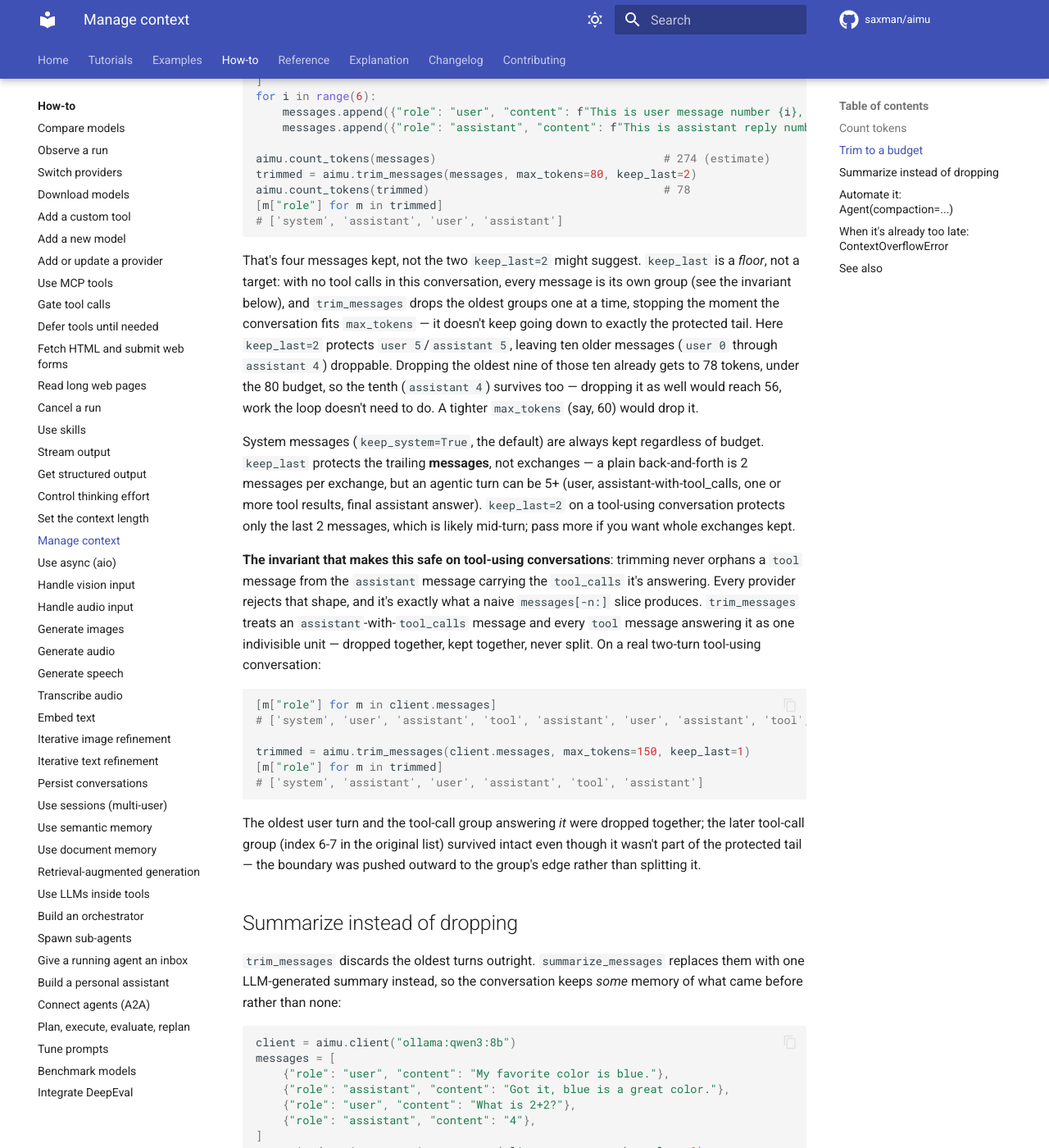
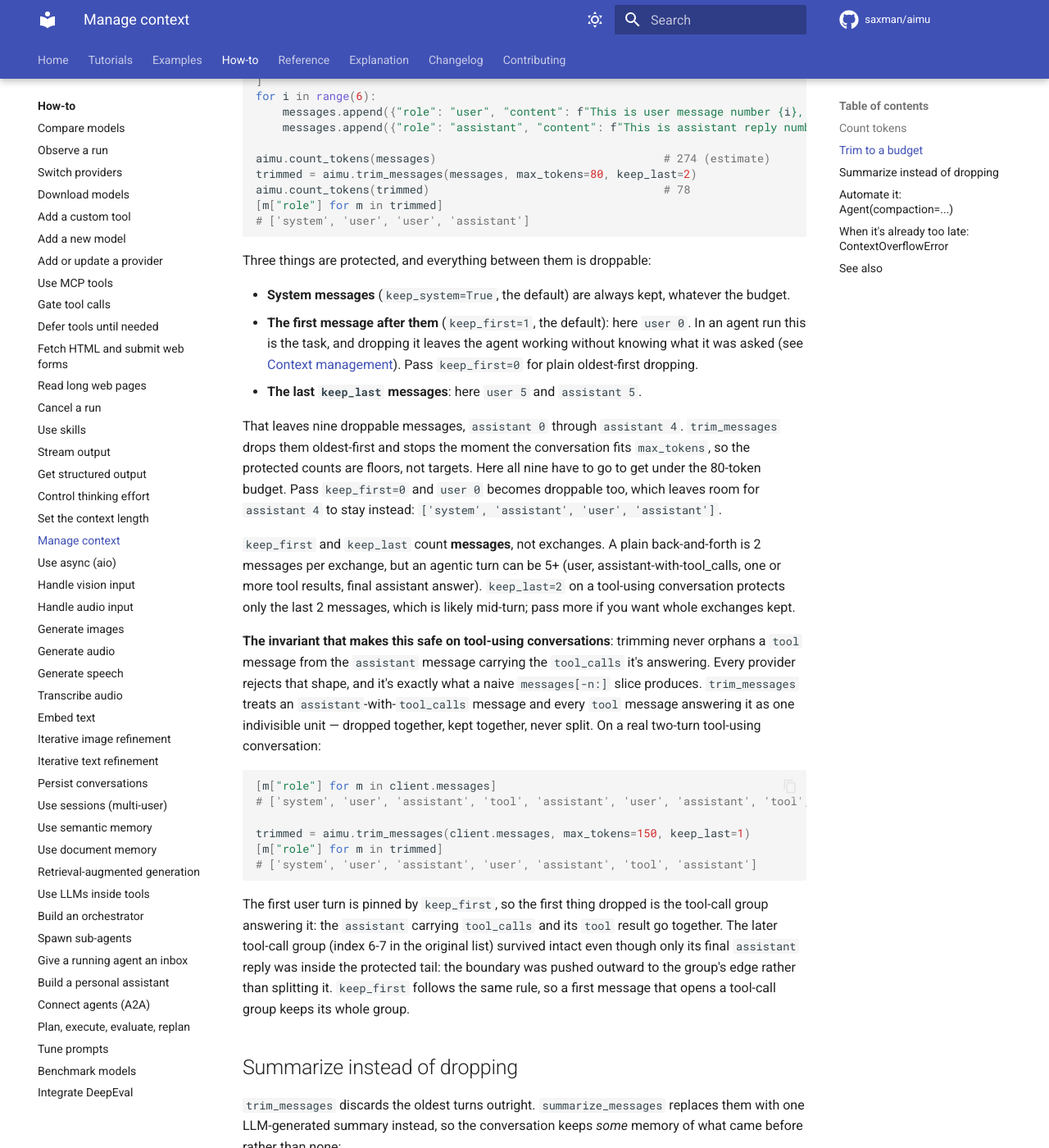
Before and after one commit to saxman/aimu, an MkDocs documentation site: the page built from docs/how-to/manage-context.md, in a window 1280 px wide and 1400 px high, scrolled down 1092 px. Shown: the whole window at 82% size. Built offline with MkDocs 1.6.1 and Material for MkDocs 9.7.7, drawn with Linux system fonts in a browser that asks for light colours; comment, search, counter and statistics services are not loaded; some of the changed text lies outside the part shown.

Commit message:
feat(context): trim_messages keeps the first message after the system prompt
In an agent run the first non-system message is the task, and oldest-first
dropping removed it before anything else, so a worker under compaction=
answered a question it could no longer see, with nothing raised. New
keep_first, default 1, mirrors keep_last and widens to a whole tool-call
group. keep_first=0 restores plain oldest-first dropping.

Co-Authored-By: Claude Opus 5.5 <noreply@anthropic.com>

````diff
--- a/docs/how-to/manage-context.md
+++ b/docs/how-to/manage-context.md
@@ -53,20 +53,25 @@ aimu.count_tokens(messages)                                  # 274 (estimate)
 trimmed = aimu.trim_messages(messages, max_tokens=80, keep_last=2)
 aimu.count_tokens(trimmed)                                   # 78
 [m["role"] for m in trimmed]
-# ['system', 'assistant', 'user', 'assistant']
+# ['system', 'user', 'user', 'assistant']
 ```
 
-That's four messages kept, not the two `keep_last=2` might suggest. `keep_last` is a *floor*,
-not a target: with no tool calls in this conversation, every message is its own group (see the
-invariant below), and `trim_messages` drops the oldest groups one at a time, stopping the moment
-the conversation fits `max_tokens` — it doesn't keep going down to exactly the protected tail.
-Here `keep_last=2` protects `user 5`/`assistant 5`, leaving ten older messages (`user 0` through
-`assistant 4`) droppable. Dropping the oldest nine of those ten already gets to 78 tokens, under
-the 80 budget, so the tenth (`assistant 4`) survives too — dropping it as well would reach 56, work
-the loop doesn't need to do. A tighter `max_tokens` (say, 60) would drop it.
+Three things are protected, and everything between them is droppable:
 
-System messages (`keep_system=True`, the default) are always kept regardless of budget.
-`keep_last` protects the trailing **messages**, not exchanges — a plain back-and-forth is 2
+- **System messages** (`keep_system=True`, the default) are always kept, whatever the budget.
+- **The first message after them** (`keep_first=1`, the default): here `user 0`. In an agent run
+  this is the task, and dropping it leaves the agent working without knowing what it was asked
+  (see [Context management](../explanation/context-management.md#trimming-forgets-that-the-model-acted)).
+  Pass `keep_first=0` for plain oldest-first dropping.
+- **The last `keep_last` messages**: here `user 5` and `assistant 5`.
+
+That leaves nine droppable messages, `assistant 0` through `assistant 4`. `trim_messages` drops
+them oldest-first and stops the moment the conversation fits `max_tokens`, so the protected
+counts are floors, not targets. Here all nine have to go to get under the 80-token budget. Pass
+`keep_first=0` and `user 0` becomes droppable too, which leaves room for `assistant 4` to stay
+instead: `['system', 'assistant', 'user', 'assistant']`.
+
+`keep_first` and `keep_last` count **messages**, not exchanges. A plain back-and-forth is 2
 messages per exchange, but an agentic turn can be 5+ (user, assistant-with-tool_calls, one or more
 tool results, final assistant answer). `keep_last=2` on a tool-using conversation protects only
 the last 2 messages, which is likely mid-turn; pass more if you want whole exchanges kept.
@@ -84,12 +89,15 @@ two-turn tool-using conversation:
 
 trimmed = aimu.trim_messages(client.messages, max_tokens=150, keep_last=1)
 [m["role"] for m in trimmed]
-# ['system', 'assistant', 'user', 'assistant', 'tool', 'assistant']
+# ['system', 'user', 'assistant', 'user', 'assistant', 'tool', 'assistant']
 ```
 
-The oldest user turn and the tool-call group answering *it* were dropped together; the later
-tool-call group (index 6-7 in the original list) survived intact even though it wasn't part of
-the protected tail — the boundary was pushed outward to the group's edge rather than splitting it.
+The first user turn is pinned by `keep_first`, so the first thing dropped is the tool-call group
+answering it: the `assistant` carrying `tool_calls` and its `tool` result go together. The later
+tool-call group (index 6-7 in the original list) survived intact even though only its final
+`assistant` reply was inside the protected tail: the boundary was pushed outward to the group's
+edge rather than splitting it. `keep_first` follows the same rule, so a first message that opens a
+tool-call group keeps its whole group.
 
 ## Summarize instead of dropping
 
@@ -160,13 +168,15 @@ unconditional `WARNING` log — so a caller with no sink still learns their conv
 rewritten:
 
 ```
-WARNING Compacted conversation for agent '<agent name>': dropped 2 message(s) (~<N> -> ~<M> tokens, AIMU's own estimate).
+WARNING Compacted conversation for agent '<agent name>': dropped 1 message(s) (~<N> -> ~<M> tokens, AIMU's own estimate).
 ```
 
-The agent name and the two token counts vary by run — the counts depend on how much the model
-actually reasoned in the turns leading up to compaction, which is sampled, not fixed. "dropped 2
-message(s)" is stable here: with `keep_last=2` and one exchange (user + assistant) accumulating
-past the 60-token budget each time, one full exchange is what gets dropped on schedule.
+The agent name, the token counts, and how many messages go all vary by run, because they depend on
+how long the model's sampled replies were. In the run shown, the one message dropped was the reply
+to the moon question. The question itself is the first message after the system prompt, so
+`keep_first=1` pinned it, and it stays in the conversation without its answer, followed directly by
+the next question. That is the price of protecting the first message in a multi-turn chat; in a
+single-task agent run, the pinned message is the task and is exactly what should survive.
 
 A compaction call that returns the conversation unchanged (the common case early in a
 conversation, before the budget is actually exceeded) is a no-op and announces nothing. The
````
Also changed, not shown: CHANGELOG.md (+16 -0 lines), CLAUDE.md (+1 -1 lines), docs/explanation/context-management.md (+5 -1 lines), docs/how-to/spawn-subagents.md (+2 -0 lines), 4 other files.
